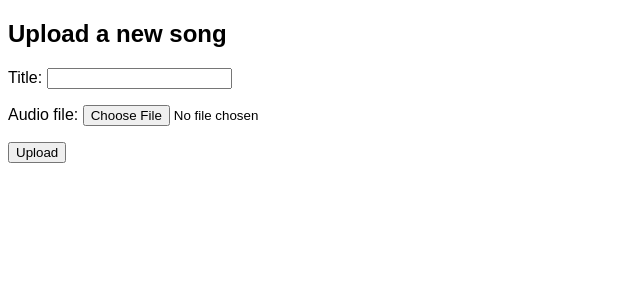
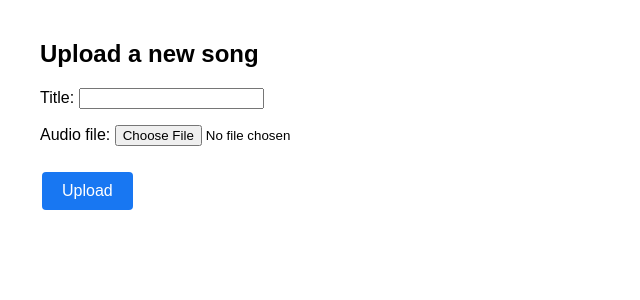
Before and after one commit to EtienneAbeng/WellMusic, a Django app: page /upload/ in a window 1280 px wide. Shown: the part 86-386 px from the top of the page, without its empty margins (0-640 px from the left). Run offline with Django 4.2, Linux system fonts and the light colour scheme; a user stored in the database is signed in.

Commit message:
Update upload.html with improved styles and form structure

```diff
--- a/well/templates/upload.html
+++ b/well/templates/upload.html
@@ -2,15 +2,27 @@
 
 {% block title %}Upload Song{% endblock %}
 
-{% block navbar_authenticated %}
-    <a href="{% url 'logout' %}" class="right">Logout</a>
-{% endblock navbar_authenticated %}
-
 {% block content %}
-  <h2>Upload a new song</h2>
-  <form method="post" enctype="multipart/form-data">
-    {% csrf_token %}
-    {{ form.as_p }}
-    <button type="submit">Upload</button>
-  </form>
+    <div class="container upload-container">
+        <div class="row">
+            <div class="col-md-6 offset-md-3">
+                <h2 class="text-primary text-center">Upload a new song</h2>
+                <form method="post" enctype="multipart/form-data">
+                    {% csrf_token %}
+                    {% for field in form %}
+                        <div class="form-group">
+                            {{ field.label_tag }}
+                            {{ field }}
+                            {% if field.errors %}
+                                {% for error in field.errors %}
+                                    <small class="text-danger">{{ error }}</small>
+                                {% endfor %}
+                            {% endif %}
+                        </div>
+                    {% endfor %}
+                    <button type="submit" class="btn btn-primary btn-block">Upload</button>
+                </form>
+            </div>
+        </div>
+    </div>
 {% endblock %}
```
